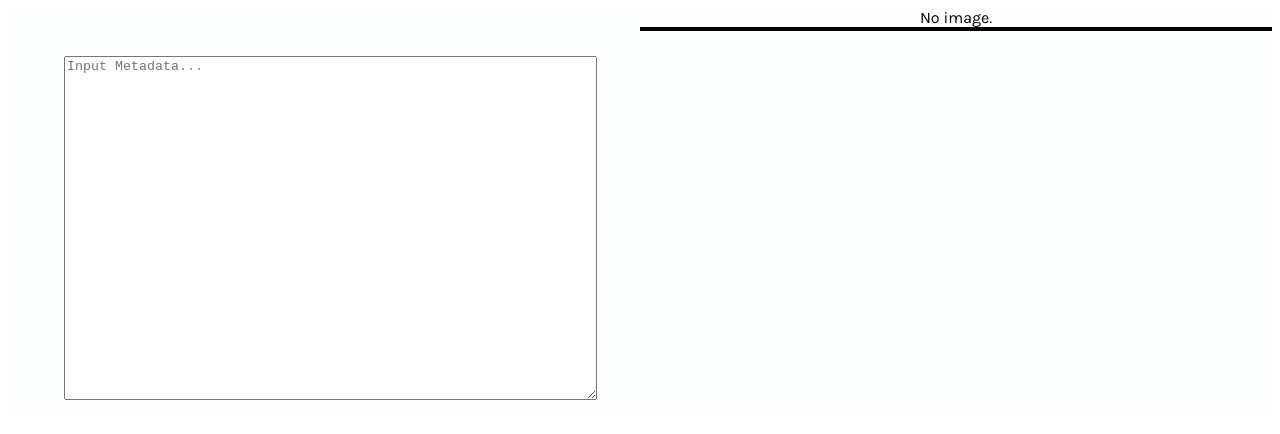
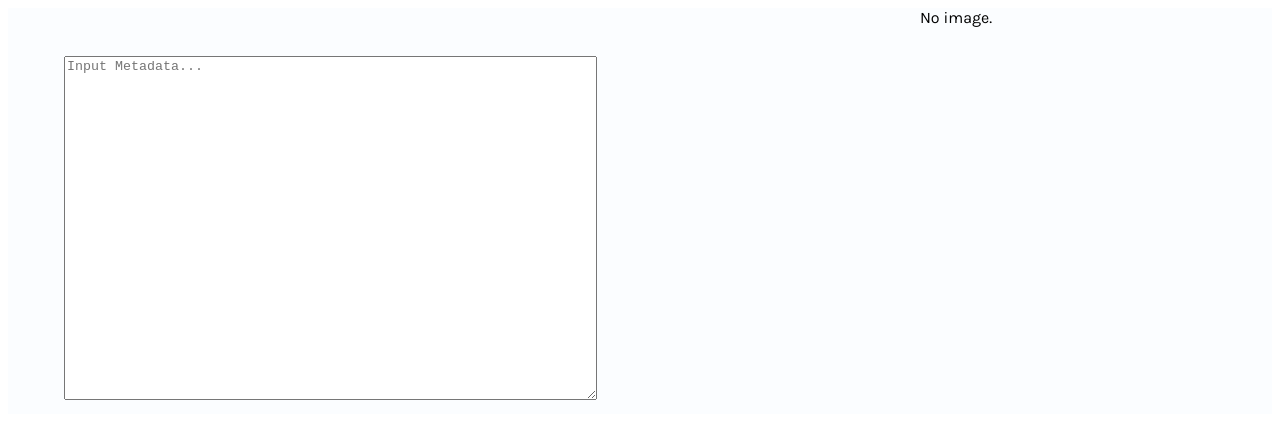
Before and after one commit to fn-Drew/Metadata-Preview, a React (Create React App) app: page / in a window 1280 px wide. Shown: the top 434 px of the page. Built offline with nearby package versions, Linux system fonts and the light colour scheme.

Commit message:
removed border

```diff
--- a/src/App.js
+++ b/src/App.js
@@ -23,7 +23,7 @@ function App() {
       <div>
         <Media userInput={rawJsonInput} />
         <ExternalUrl externalUrl={rawJsonInput.external_url} />
-        <div class="border-2 border-solid border-black text-center">
+        <div class="text-center">
           <Description description={rawJsonInput.description} />
           <Attributes attributes={rawJsonInput.attributes} />
         </div>
```
